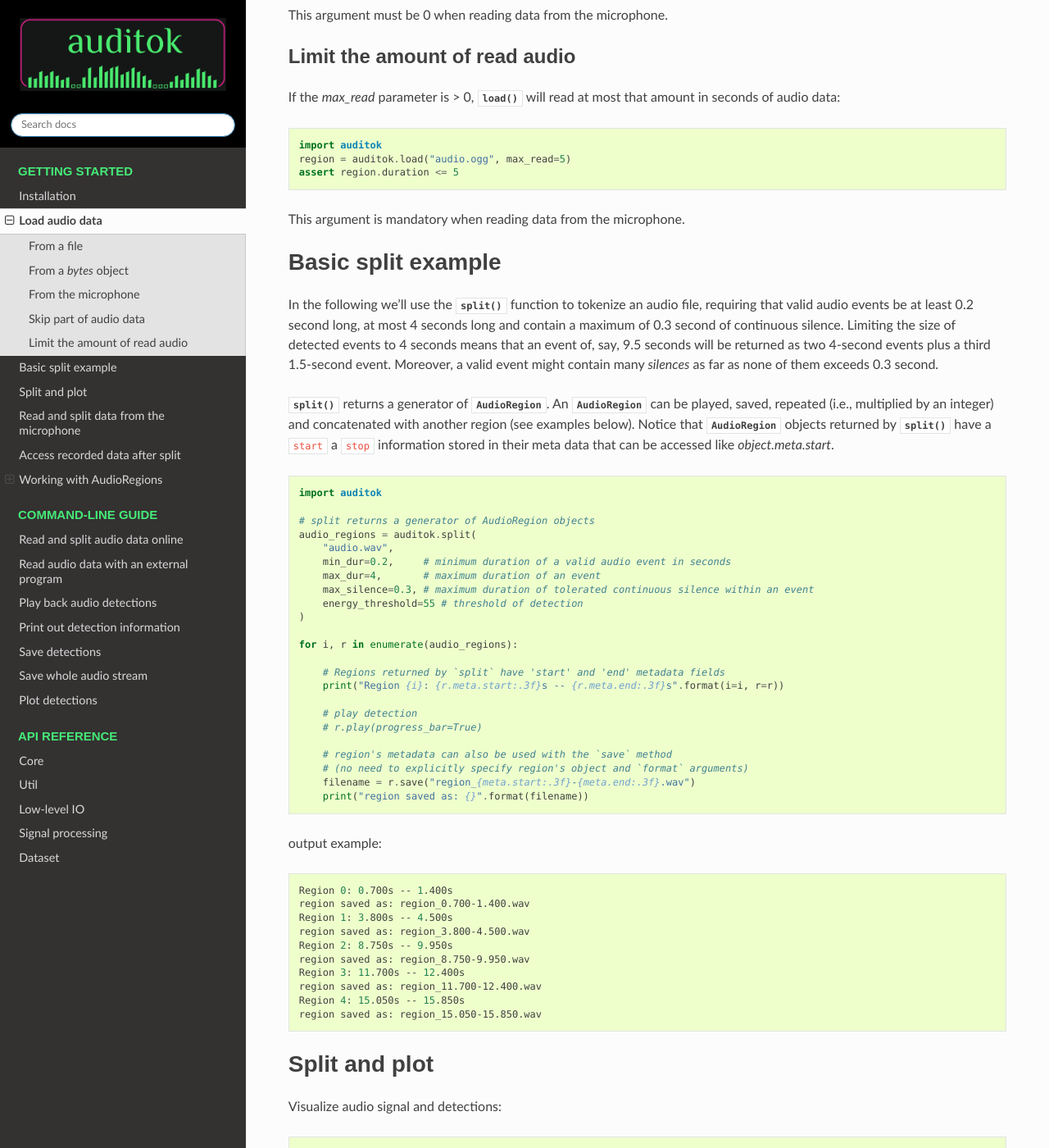
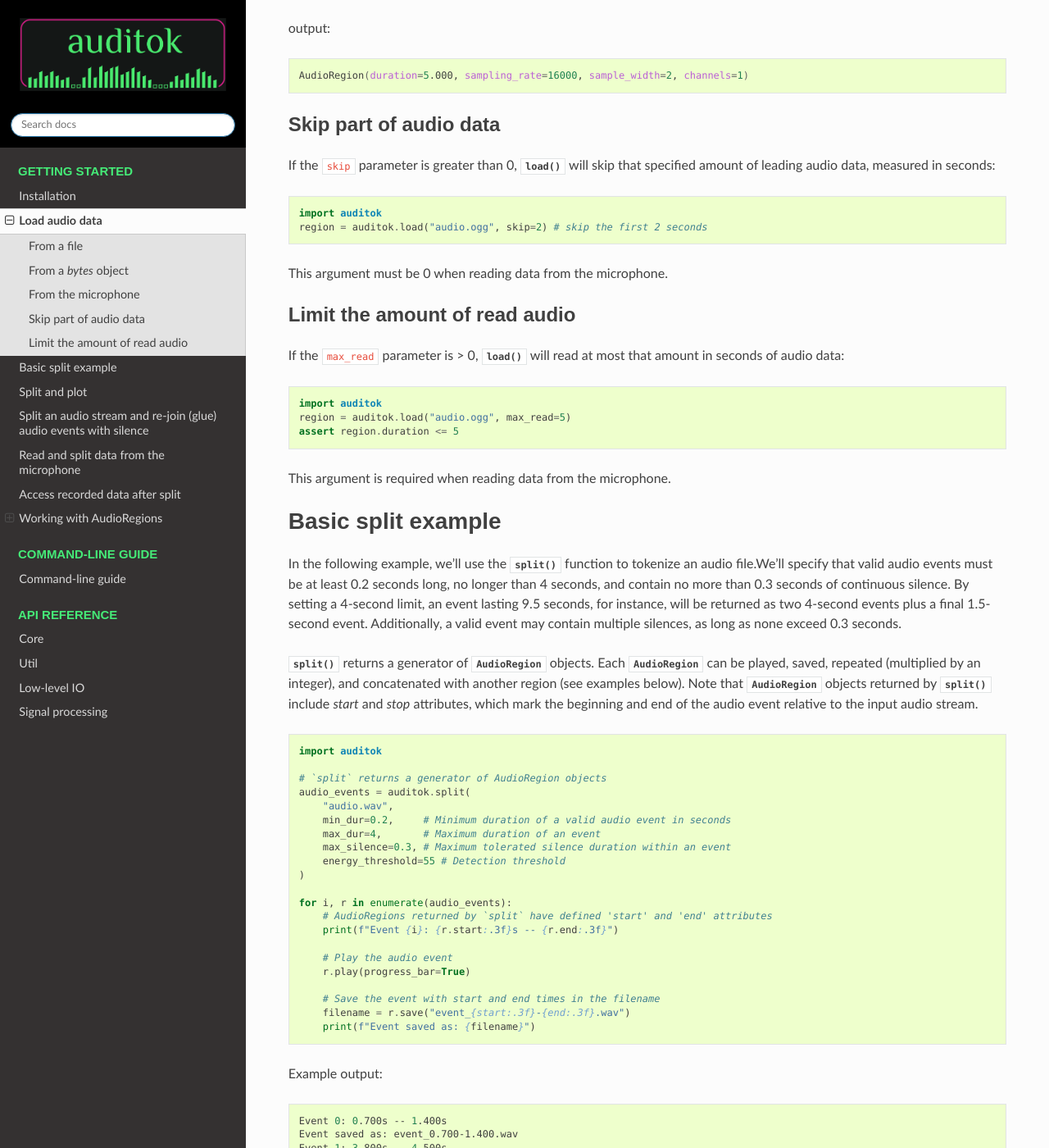
Before and after one commit to amsehili/auditok, a Sphinx documentation site: the page built from doc/examples.rst, in a window 1280 px wide and 1400 px high, scrolled down 1562 px. Shown: the whole window at 82% size. Built offline with Sphinx 7.4.7 and the Read the Docs theme 3.1.0, drawn with Linux system fonts in a browser that asks for light colours; some of the changed text lies outside the part shown.

```diff
--- a/README.rst
+++ b/README.rst
@@ -17,7 +17,7 @@ Full documentation is available on `Read the Docs <https://auditok.readthedocs.i
 Installation
 ------------
 
-``auditok`` requires Python 3.7+.
+``auditok`` requires Python 3.7 or higher.
 
 To install the latest stable version, use pip:
 
--- a/doc/command_line_usage.rst
+++ b/doc/command_line_usage.rst
@@ -1,53 +1,56 @@
-``auditok`` can also be used from the command-line. For more information about
-parameters and their description type:
+Command-line guide
+==================
 
+``auditok`` can also be used from the command line. For information
+about available parameters and descriptions, type:
 
 .. code:: bash
 
     auditok -h
 
-In the following we'll a few examples that covers most use-cases.
+Below, we provide several examples covering the most common use cases.
 
 
-Read and split audio data online
---------------------------------
+Read audio data and detect audio events online
+----------------------------------------------
 
-To try ``auditok`` from the command line with you voice, you should either
-install `pyaudio <https://people.csail.mit.edu/hubert/pyaudio>`_ so that ``auditok``
-can directly read data from the microphone, or record data with an external program
-(e.g., `sox`) and redirect its output to ``auditok``.
+To try ``auditok`` from the command line with your own voice, you’ll need to
+either install `pyaudio <https://people.csail.mit.edu/hubert/pyaudio>`_ so
+that ``auditok`` can read directly from the microphone, or record audio with
+an external program (e.g., `sox`) and redirect its output to ``auditok``.
 
-Read data from the microphone (`pyaudio` installed):
+To read data directly from the microphone and use default parameters for audio
+data and tokenization, simply type:
 
 .. code:: bash
 
     auditok
 
-This will print the *id*, *start time* and *end time* of each detected audio
-event. Note that we didn't pass any additional arguments to the previous command,
-so ``auditok`` will use default values. The most important arguments are:
+This will print the **id**, **start time**, and **end time** of each detected
+audio event. As mentioned above, no additional arguments were passed in the
+previous command, so ``auditok`` will use its default values. The most important
+arguments are:
 
 
-- ``-n``, ``--min-duration`` : minimum duration of a valid audio event in seconds, default: 0.2
-- ``-m``, ``--max-duration`` : maximum duration of a valid audio event in seconds, default: 5
-- ``-s``, ``--max-silence`` : maximum duration of a consecutive silence within a valid audio event in seconds, default: 0.3
-- ``-e``, ``--energy-threshold`` : energy threshold for detection, default: 50
+- ``-n``, ``--min-duration``: minimum duration of a valid audio event in seconds, default: 0.2
+- ``-m``, ``--max-duration``: maximum duration of a valid audio event in seconds, default: 5
+- ``-s``, ``--max-silence``: maximum duration of a continuous silence within a valid audio event in seconds, default: 0.3
+- ``-e``, ``--energy-threshold``: energy threshold for detection, default: 50
 
 
 Read audio data with an external program
 ----------------------------------------
-
-If you don't have `pyaudio`, you can use `sox` for data acquisition
-(`sudo apt-get install sox`) and make ``auditok`` read data from standard input:
+You can use an external program, such as `sox` (``sudo apt-get install sox``),
+to record audio data in real-time, redirect it, and have `auditok` read the data
+from standard input:
 
 .. code:: bash
 
     rec -q -t raw -r 16000 -c 1 -b 16 -e signed - | auditok - -r 16000 -w 2 -c 1
 
-Note that when data is read from standard input, the same audio parameters must
-be used for both `sox` (or any other data generation/acquisition tool) and
-``auditok``. The following table summarizes audio parameters.
-
+Note that when reading data from standard input, the same audio parameters must
+be set for both `sox` (or any other data generation/acquisition tool) and ``auditok``.
+The following table provides a summary of the audio parameters:
 
 +-----------------+------------+------------------+-----------------------+
 | Audio parameter | sox option | `auditok` option | `auditok` default     |
@@ -61,28 +64,23 @@ be used for both `sox` (or any other data generation/acquisition tool) and
 | Encoding        | -e         | NA               | always a signed int   |
 +-----------------+------------+------------------+-----------------------+
 
-According to this table, the previous command can be run with the default
-parameters as:
+Based on the table, the previous command can be run with the default parameters as:
 
 .. code:: bash
 
-    rec -q -t raw -r 16000 -c 1 -b 16 -e signed - | auditok -i -
+    rec -q -t raw -r 16000 -c 1 -b 16 -e signed - | auditok -
+
 
 Play back audio detections
 --------------------------
 
-Use the ``-E`` option (for echo):
+Use the ``-E`` (or ``--echo``) option :
 
 .. code:: bash
 
     auditok -E
     # or
     rec -q -t raw -r 16000 -c 1 -b 16 -e signed - | auditok - -E
-
-The second command works without further argument because data is recorded with
-``auditok``'s default audio parameters . If one of the parameters is not at the
-default value you should specify it alongside ``-E``.
-
 
 
 Using ``-E`` requires `pyaudio`, if it's not installed you can use the ``-C``
@@ -101,10 +99,10 @@ program but you can use it to run any other command.
 Print out detection information
 -------------------------------
 
-By default ``auditok`` prints out the **id**, the **start** and the **end** of
-each detected audio event. The latter two values represent the absolute position
-of the event within input stream (file or microphone) in seconds. The following
-listing is an example output with the default format:
+By default, ``auditok`` outputs the **id**, **start**, and **end** times for each
+detected audio event. The start and end values indicate the beginning and end of
+the event within the input stream (file or microphone) in seconds. Below is an
+example of the output in the default format:
 
 .. code:: bash
 
@@ -123,7 +121,7 @@ Using the following format for example:
 
     auditok audio.wav  --printf "{id}: [{timestamp}] start:{start}, end:{end}, dur: {duration}"
 
-the output would be something like:
+the output will look like:
 
 .. code:: bash
 
@@ -153,9 +151,9 @@ You can save audio events to disk as they're detected using ``-o`` or
 
     auditok --save-detections-as "{id}_{start}_{end}.wav"
 
-When using ``{start}``, ``{end}`` and ``{duration}`` placeholders, it's
-recommended that the number of decimals of the corresponding values be limited
-to 3. You can use something like:
+When using ``{start}``, ``{end}``, and ``{duration}`` placeholders, it is
+recommended to limit the number of decimal places for these values to 3. You
+can do this with a format like:
 
 .. code:: bash
 
@@ -165,22 +163,39 @@ to 3. You can use something like:
 Save whole audio stream
 -----------------------
 
-When reading audio data from the microphone, you most certainly want to save it
-to disk. For this you can use the ``-O`` or ``--save-stream`` option.
+When reading audio data from the microphone, you may want to save it to disk.
+To do this, use the ``-O`` or ``--save-stream`` option:
 
 .. code:: bash
 
-    auditok --save-stream "stream.wav"
+    auditok --save-stream output.wav
 
-Note this will work even if you read data from another file on disk.
+Note that this will work even if you read data from a file on disk.
 
+
+Join detected audio events with a silence of a given duration
+-------------------------------------------------------------
+
+Sometimes, you may want to detect audio events while also
+creating a file that contains the same events with modified
+pause durations.
+
+To do this, use the ``-j`` or ``--join-detections`` option together
+with the ``-O`` / ``--save-stream`` option. In the example below, we
+read data from `input.wav` and save audio events to `output.wav`, adding
+1-second pauses between them:
+
+
+.. code:: bash
+
+    auditok input.wav --join-detections 1 -O output.wav
 
 Plot detections
 ---------------
 
 Audio signal and detections can be plotted using the ``-p`` or ``--plot`` option.
 You can also save plot to disk using ``--save-image``. The following example
-does both:
+demonstrates both:
 
 .. code:: bash
 
--- a/doc/examples.rst
+++ b/doc/examples.rst
@@ -1,38 +1,54 @@
 Load audio data
 ---------------
 
-Audio data is loaded with the :func:`load` function which can read from audio
-files, the microphone or use raw audio data.
+Audio data is loaded using the :func:`load` function, which can read from
+audio files, capture from the microphone, or accept raw audio data
+(as a ``bytes`` object).
 
 From a file
 ===========
 
-If the first argument of :func:`load` is a string, it should be a path to an
-audio file.
+If the first argument of :func:`load` is a string or a `Path`, it should
+refer to an existing audio file.
 
 .. code:: python
 
     import auditok
     region = auditok.load("audio.ogg")
 
-If input file contains raw (headerless) audio data, passing `audio_format="raw"`
-and other audio parameters (`sampling_rate`, `sample_width` and `channels`) is
-mandatory. In the following example we pass audio parameters with their short
-names:
+If the input file contains raw (headerless) audio data, specifying audio
+parameters (``sampling_rate``, ``sample_width``, and ``channels``) is required.
+Additionally, if the file name does not end with 'raw', you should explicitly
+pass `audio_format="raw"` to the function.
+
+In the example below, we provide audio parameters using their abbreviated names:
 
 .. code:: python
 
     region = auditok.load("audio.dat",
                           audio_format="raw",
                           sr=44100, # alias for `sampling_rate`
-                          sw=2      # alias for `sample_width`
+                          sw=2,      # alias for `sample_width`
                           ch=1      # alias for `channels`
                           )
+
+Alternatively you can user :class:`AudioRegion` to load audio data:
+
+.. code:: python
+
+    from auditok import AudioRegion
+    region = AudioRegion.load("audio.dat",
+                              audio_format="raw",
+                              sr=44100, # alias for `sampling_rate`
+                              sw=2,      # alias for `sample_width`
+                              ch=1      # alias for `channels`
+                              )
+
 
 From a `bytes` object
 =====================
 
-If the type of the first argument `bytes`, it's interpreted as raw audio data:
+If the first argument is of type `bytes`, it is interpreted as raw audio data:
 
 .. code:: python
 
@@ -43,7 +59,7 @@ If the type of the first argument `bytes`, it's interpreted as raw audio data:
     region = auditok.load(data, sr=sr, sw=sw, ch=ch)
     print(region)
     # alternatively you can use
-    #region = auditok.AudioRegion(data, sr, sw, ch)
+    region = auditok.AudioRegion(data, sr, sw, ch)
 
 output:
 
@@ -54,9 +70,9 @@ output:
 From the microphone
 ===================
 
-If the first argument is `None`, :func:`load` will try to read data from the
-microphone. Audio parameters, as well as the `max_read` parameter are mandatory:
-
+If the first argument is `None`, :func:`load` will attempt to read data from the
+microphone. In this case, audio parameters, along with the `max_read` parameter,
+are required.
 
 .. code:: python
 
@@ -76,8 +92,8 @@ output:
 Skip part of audio data
 =======================
 
-If the `skip` parameter is > 0, :func:`load` will skip that amount  in seconds
-of leading audio data:
+If the ``skip`` parameter is greater than 0, :func:`load` will skip that specified
+amount of leading audio data, measured in seconds:
 
 .. code:: python
 
@@ -90,7 +106,7 @@ This argument must be 0 when reading data from the microphone.
 Limit the amount of read audio
 ==============================
 
-If the `max_read` parameter is > 0, :func:`load` will read at most that amount
+If the ``max_read`` parameter is > 0, :func:`load` will read at most that amount
 in seconds of audio data:
 
 .. code:: python
@@ -99,67 +115,64 @@ in seconds of audio data:
     region = auditok.load("audio.ogg", max_read=5)
     assert region.duration <= 5
 
-This argument is mandatory when reading data from the microphone.
+This argument is required when reading data from the microphone.
 
 
 Basic split example
 -------------------
 
-In the following we'll use the :func:`split` function to tokenize an audio file,
-requiring that valid audio events be at least 0.2 second long, at most 4 seconds
-long and contain a maximum of 0.3 second of continuous silence. Limiting the size
-of detected events to 4 seconds means that an event of, say, 9.5 seconds will
-be returned as two 4-second events plus a third 1.5-second event. Moreover, a
-valid event might contain many *silences* as far as none of them exceeds 0.3
-second.
+In the following example, we'll use the :func:`split` function to tokenize an
+audio file.We’ll specify that valid audio events must be at least 0.2 seconds
+long, no longer than 4 seconds, and contain no more than 0.3 seconds of continuous
+silence. By setting a 4-second limit, an event lasting 9.5 seconds, for instance,
+will be returned as two 4-second events plus a final 1.5-second event. Additionally,
+a valid event may contain multiple silences, as long as none exceed 0.3 seconds.
 
-:func:`split` returns a generator of :class:`AudioRegion`. An :class:`AudioRegion`
-can be played, saved, repeated (i.e., multiplied by an integer) and concatenated
-with another region (see examples below). Notice that :class:`AudioRegion` objects
-returned by :func:`split` have a ``start`` a ``stop`` information stored in
-their meta data that can be accessed like `object.meta.start`.
+:func:`split` returns a generator of :class:`AudioRegion` objects. Each
+:class:`AudioRegion` can be played, saved, repeated (multiplied by an integer),
+and concatenated with another region (see examples below). Note that
+:class:`AudioRegion` objects returned by :func:`split` include `start` and `stop`
+attributes, which mark the beginning and end of the audio event relative to the
+input audio stream.
 
 .. code:: python
 
     import auditok
 
-    # split returns a generator of AudioRegion objects
-    audio_regions = auditok.split(
+    # `split` returns a generator of AudioRegion objects
+    audio_events = auditok.split(
         "audio.wav",
-        min_dur=0.2,     # minimum duration of a valid audio event in seconds
-        max_dur=4,       # maximum duration of an event
-        max_silence=0.3, # maximum duration of tolerated continuous silence within an event
-        energy_threshold=55 # threshold of detection
+        min_dur=0.2,     # Minimum duration of a valid audio event in seconds
+        max_dur=4,       # Maximum duration of an event
+        max_silence=0.3, # Maximum tolerated silence duration within an event
+        energy_threshold=55 # Detection threshold
     )
 
-    for i, r in enumerate(audio_regions):
+    for i, r in enumerate(audio_events):
+        # AudioRegions returned by `split` have defined 'start' and 'end' attributes
+        print(f"Event {i}: {r.start:.3f}s -- {r.end:.3f}")
 
-        # Regions returned by `split` have 'start' and 'end' metadata fields
-        print("Region {i}: {r.meta.start:.3f}s -- {r.meta.end:.3f}s".format(i=i, r=r))
+        # Play the audio event
+        r.play(progress_bar=True)
 
-        # play detection
-        # r.play(progress_bar=True)
+        # Save the event with start and end times in the filename
+        filename = r.save("event_{start:.3f}-{end:.3f}.wav")
+        print(f"Event saved as: {filename}")
 
-        # region's metadata can also be used with the `save` method
-        # (no need to explicitly specify region's object and `format` arguments)
-        filename = r.save("region_{meta.start:.3f}-{meta.end:.3f}.wav")
-        print("region saved as: {}".format(filename))
-
-output example:
+Example output:
 
 .. code:: bash
 
-    Region 0: 0.700s -- 1.400s
-    region saved as: region_0.700-1.400.wav
-    Region 1: 3.800s -- 4.500s
-    region saved as: region_3.800-4.500.wav
-    Region 2: 8.750s -- 9.950s
-    region saved as: region_8.750-9.950.wav
-    Region 3: 11.700s -- 12.400s
-    region saved as: region_11.700-12.400.wav
-    Region 4: 15.050s -- 15.850s
-    region saved as: region_15.050-15.850.wav
-
+    Event 0: 0.700s -- 1.400s
+    Event saved as: event_0.700-1.400.wav
+    Event 1: 3.800s -- 4.500s
+    Event saved as: event_3.800-4.500.wav
+    Event 2: 8.750s -- 9.950s
+    Event saved as: event_8.750-9.950.wav
+    Event 3: 11.700s -- 12.400s
+    Event saved as: event_11.700-12.400.wav
+    Event 4: 15.050s -- 15.850s
+    Event saved as: event_15.050-15.850.wav
 
 Split and plot
 --------------
@@ -176,11 +189,36 @@ output figure:
 
 .. image:: figures/example_1.png
 
+Split an audio stream and re-join (glue) audio events with silence
+------------------------------------------------------------------
+
+The following code detects audio events within an audio stream, then insert
+1 second of silence between them to create an audio with pauses:
+
+.. code:: python
+
+    # Create a 1-second silent audio region
+    # Audio parameters must match the original stream
+    from auditok import split, make_silence
+    silence = make_silence(duration=1,
+                           sampling_rate=16000,
+                           sample_width=2,
+                           channels=1)
+    events = split("audio.wav")
+    audio_with_pauses = silence.join(events)
+
+Alternatively, use ``split_and_join_with_silence``:
+
+.. code:: python
+
+    from auditok import split_and_join_with_silence
+    audio_with_pauses = split_and_join_with_silence(silence_duration=1, input="audio.wav")
+
 
 Read and split data from the microphone
 ---------------------------------------
 
-If the first argument of :func:`split` is None, audio data is read from the
+If the first argument of :func:`split` is ``None``, audio data is read from the
 microphone (requires `pyaudio <https://people.csail.mit.edu/hubert/pyaudio>`_):
 
 .. code:: python
@@ -200,15 +238,16 @@ microphone (requires `pyaudio <https://people.csail.mit.edu/hubert/pyaudio>`_):
          pass
 
 
-:func:`split` will continue reading audio data until you press ``Ctrl-C``. If
-you want to read a specific amount of audio data, pass the desired number of
-seconds with the `max_read` argument.
+:func:`split` will continue reading audio data until you press ``Ctrl-C``. To read
+a specific amount of audio data, pass the desired number of seconds using the
+`max_read` argument.
 
 
 Access recorded data after split
 --------------------------------
 
-Using a :class:`Recorder` object you can get hold of acquired audio data:
+Using a :class:`Recorder` object you can access to audio data read from a file
+of from the mirophone. With the following code press ``Ctrl-C`` to stop recording:
 
 
 .. code:: python
@@ -221,11 +260,13 @@ Using a :class:`Recorder` object you can get hold of acquired audio data:
     eth = 55 # alias for energy_threshold, default value is 50
 
     rec = auditok.Recorder(input=None, sr=sr, sw=sw, ch=ch)
+    events = []
 
     try:
         for region in auditok.split(rec, sr=sr, sw=sw, ch=ch, eth=eth):
             print(region)
-            region.play(progress_bar=True) # progress bar requires `tqdm`
+            region.play(progress_bar=True)
+            events.append(region)
     except KeyboardInterrupt:
          pass
 
@@ -233,6 +274,7 @@ Using a :class:`Recorder` object you can get hold of acquired audio data:
     full_audio = load(rec.data, sr=sr, sw=sw, ch=ch)
     # alternatively you can use
     full_audio = auditok.AudioRegion(rec.data, sr, sw, ch)
+    full_audio.play(progress_bar=True)
 
 
 :class:`Recorder` also accepts a `max_read` argument.
@@ -240,9 +282,8 @@ Using a :class:`Recorder` object you can get hold of acquired audio data:
 Working with AudioRegions
 -------------------------
 
-The following are a couple of interesting operations you can do with
-:class:`AudioRegion` objects.
-
+In the following sections, we will review several operations
+that can be performed with :class:AudioRegion objects.
 
 Basic region information
 ========================
@@ -257,6 +298,9 @@ Basic region information
     region.sample_width # alias `sw`
     region.channels # alias `ch`
 
+When an audio region is returned by the :func:`split` function, it includes defined
+``start`` and ``end`` attributes that refer to the beginning and end of the audio
+event relative to the input audio stream.
 
 Concatenate regions
 ===================
@@ -268,7 +312,8 @@ Concatenate regions
     region_2 = auditok.load("audio_2.wav")
     region_3 = region_1 + region_2
 
-Particularly useful if you want to join regions returned by :func:`split`:
+This is particularly useful when you want to join regions returned by the
+:func:`split` function:
 
 .. code:: python
 
@@ -290,8 +335,7 @@ Multiply by a positive integer:
 Split one region into N regions of equal size
 =============================================
 
-Divide by a positive integer (this has nothing to do with silence-based
-tokenization):
+Divide by a positive integer (this is unrelated to silence-based tokenization!):
 
 .. code:: python
 
@@ -300,21 +344,21 @@ tokenization):
     regions = regions / 5
     assert sum(regions) == region
 
-Note that if no perfect division is possible, the last region might be a bit
-shorter than the previous N-1 regions.
+Note that if an exact split is not possible, the last region may be shorter
+than the preceding N-1 regions.
 
 Slice a region by samples, seconds or milliseconds
 ==================================================
 
-Slicing an :class:`AudioRegion` can be interesting in many situations. You can for
-example remove a fixed-size portion of audio data from the beginning or from the
-end of a region or crop a region by an arbitrary amount as a data augmentation
-strategy.
+Slicing an :class:`AudioRegion` can be useful in various situations.
+For example, you can remove a fixed-length portion of audio data from
+the beginning or end of a region, or crop a region by an arbitrary amount
+as a data augmentation strategy.
 
-The most accurate way to slice an `AudioRegion` is to use indices that
-directly refer to raw audio samples. In the following example, assuming that the
-sampling rate of audio data is 16000, you can extract a 5-second region from
-main region, starting from the 20th second as follows:
+The most accurate way to slice an `AudioRegion` is by using indices that
+directly refer to raw audio samples. In the following example, assuming
+the audio data has a sampling rate of 16000, you can extract a 5-second
+segment from the main region, starting at the 20th second, as follows:
 
 .. code:: python
 
@@ -324,9 +368,9 @@ main region, starting from the 20th second as follows:
     stop = 25 * 16000
     five_second_region = region[start:stop]
 
-This allows you to practically start and stop at any audio sample within the region.
-Just as with a `list` you can omit one of `start` and `stop`, or both. You can
-also use negative indices:
+This allows you to start and stop at any audio sample within the region. Similar
+to a ``list``, you can omit either ``start`` or ``stop``, or both. Negative
+indices are also supported:
 
 .. code:: python
 
@@ -354,6 +400,10 @@ or with the ``seconds`` view:
     import auditok
     region = auditok.load("audio.wav")
     five_second_region = region.seconds[5:10]
+    # or
+    five_second_region = region.sec[5:10]
+    # or
+    five_second_region = region.s[5:10]
 
 ``seconds`` indices can also be floats:
 
@@ -363,27 +413,13 @@ or with the ``seconds`` view:
     region = auditok.load("audio.wav")
     five_second_region = region.seconds[2.5:7.5]
 
-Get arrays of audio samples
-===========================
-
-If `numpy` is not installed, the `samples` attributes is a list of audio samples
-arrays (standard `array.array` objects), one per channels. If numpy is installed,
-`samples` is a 2-D `numpy.ndarray` where the fist dimension is the channel
-and the second is the the sample.
+Export an ``AudioRegion`` as a ``numpy`` array
+==============================================
 
 .. code:: python
 
-    import auditok
-    region = auditok.load("audio.wav")
-    samples = region.samples
-    assert len(samples) == region.channels
-
-
-If `numpy` is installed you can use:
-
-.. code:: python
-
-    import numpy as np
-    region = auditok.load("audio.wav")
-    samples = np.asarray(region)
-    assert len(samples.shape) == 2
+    from auditok import load, AudioRegion
+    audio = load("audio.wav") # or use `AudioRegion.load("audio.wav")`
+    x = audio.numpy()
+    assert x.shape[0] == audio.channels
+    assert x.shape[1] == len(audio)
```
Also changed, not shown: other parts of doc/command_line_usage.rst (+1 -1 lines), other parts of doc/examples.rst (+5 -3 lines), doc/index.rst (+7 -6 lines), doc/installation.rst (+12 -12 lines).
